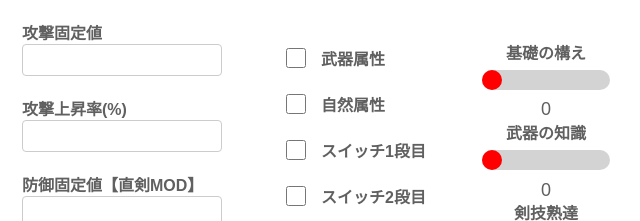
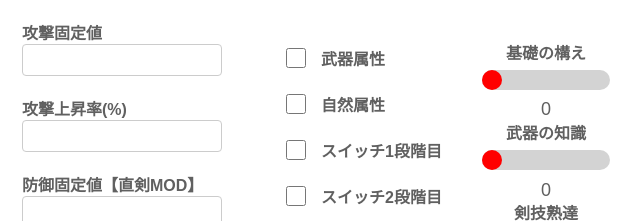
Before and after one commit to kabene6/kabane6.github.io, a plain HTML site: page index.html in a window 1280 px wide. Shown: the top 221 px of the page, 218-858 px from the left. Drawn offline with Linux system fonts and the light colour scheme.

Commit message:
Add files via upload

```diff
--- a/index.html
+++ b/index.html
@@ -2331,11 +2331,11 @@
             </div>
             <div class="checkbox-item">
                 <input type="checkbox" id="switch1" name="switch1">
-                <label for="switch1">スイッチ1段目</label>
+                <label for="switch1">スイッチ1段階目</label>
             </div>
             <div class="checkbox-item">
                 <input type="checkbox" id="switch2" name="switch2">
-                <label for="switch2">スイッチ2段目</label>
+                <label for="switch2">スイッチ2段階目</label>
             </div>
             <div class="checkbox-item">
                 <input type="checkbox" id="overcharge" name="overcharge">
```
